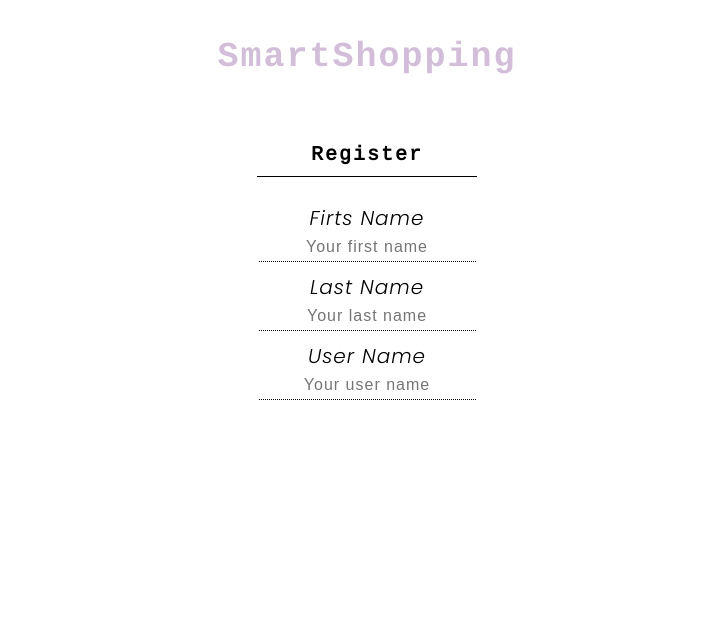
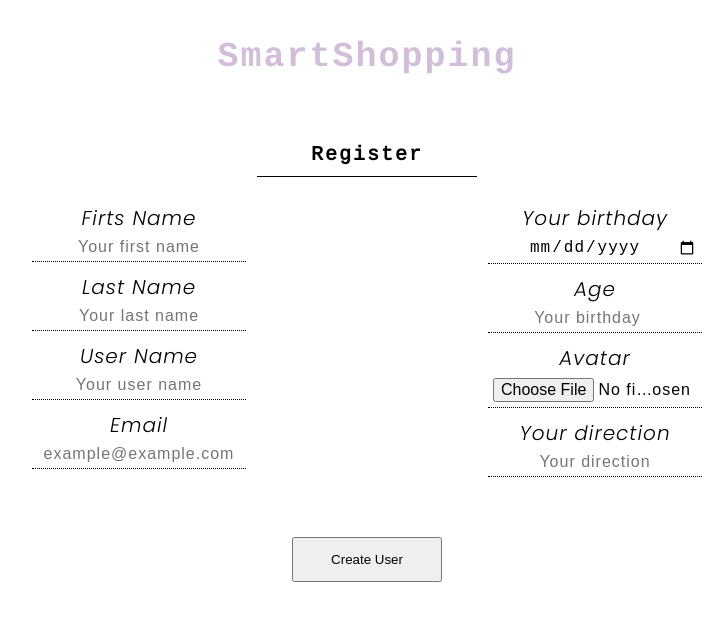
Before and after one commit to xavier-tadeo/ecomerce, a React (Create React App) app: page / in a window 1280 px wide. Shown: the top 620 px of the page, without its empty margins (273-998 px from the left). Built offline with nearby package versions, Linux system fonts and the light colour scheme.

Commit message:
Added more inputs and style scss

```diff
--- a/src/components/Register/Register.scss
+++ b/src/components/Register/Register.scss
@@ -17,15 +17,52 @@
     @extend %flex-column-center;
   }
 
+  &__data-container {
+    display: flex;
+    width: 670px;
+    justify-content: space-between;
+  }
+
+  &__data {
+    display: flex;
+    flex-direction: column;
+    align-items: center;
+  }
+
+  &__data-info {
+    display: flex;
+    flex-direction: column;
+    align-items: center;
+  }
+
   &__firstnamelabel,
   &__lastnamelabel,
-  &__userlabel {
+  &__userlabel,
+  &__emaillabel,
+  &__datelabel,
+  &__agelabel,
+  &__avatarlabel,
+  &__directionlabel {
     @extend %form-label;
   }
 
   &__firstnameinput,
   &__lastnameinput,
-  &__userinput {
+  &__userinput,
+  &__emailinput,
+  &__dateinput,
+  &__ageinput,
+  &__avatarinput,
+  &__directioninput {
     @extend %form-input;
   }
+
+  &__container-button {
+    margin-top: 50px;
+  }
+
+  &__button {
+    height: 45px;
+    width: 150px;
+  }
 }
--- a/src/components/Register/Register.tsx
+++ b/src/components/Register/Register.tsx
@@ -6,6 +6,8 @@ export const Register = () => {
       <h2 className="form__title">SmartShopping</h2>
       <form className="form__container">
         <h4 className="form__register">Register</h4>
+        <div className="form__data-container">
+          <div className="form__data">
             <label htmlFor="firstname" className="form__firstnamelabel">
               Firts Name
             </label>
@@ -33,6 +35,55 @@ export const Register = () => {
               className="form__userinput"
               placeholder="Your user name"
             />
+            <label htmlFor="email" className="form__emaillabel">
+              Email
+            </label>
+            <input
+              type="email"
+              id="email"
+              placeholder="example@example.com"
+              className="form__emailinput"
+            />
+          </div>
+          <div className="form__data-info">
+            <label htmlFor="date" className="form__datelabel">
+              Your birthday
+            </label>
+            <input
+              type="date"
+              className="form__dateinput"
+              id="date"
+              placeholder="Your birthday"
+            />
+            <label htmlFor="age" className="form__agelabel">
+              Age
+            </label>
+            <input
+              type="number"
+              className="form__ageinput"
+              id="age"
+              placeholder="Your birthday"
+              min={18}
+              max={100}
+            />
+            <label htmlFor="avatar" className="form__avatarlabel">
+              Avatar
+            </label>
+            <input type="file" className="form__avatarinput" id="avatar" />
+            <label htmlFor="direction" className="form__directionlabel">
+              Your direction
+            </label>
+            <input
+              type="text"
+              className="form__directioninput"
+              id="direction"
+              placeholder="Your direction"
+            />
+          </div>
+        </div>
+        <div className="form__container-button">
+          <button className="form__button">Create User</button>
+        </div>
       </form>
     </div>
   );
--- a/src/styles/_extends.scss
+++ b/src/styles/_extends.scss
@@ -27,6 +27,7 @@
   padding: 5px;
   margin-bottom: 10px;
   letter-spacing: 1px;
+  width: 204px;
 }
 
 %form-sub-title {
```
Lines whose indentation alone changed are shown as unchanged.
